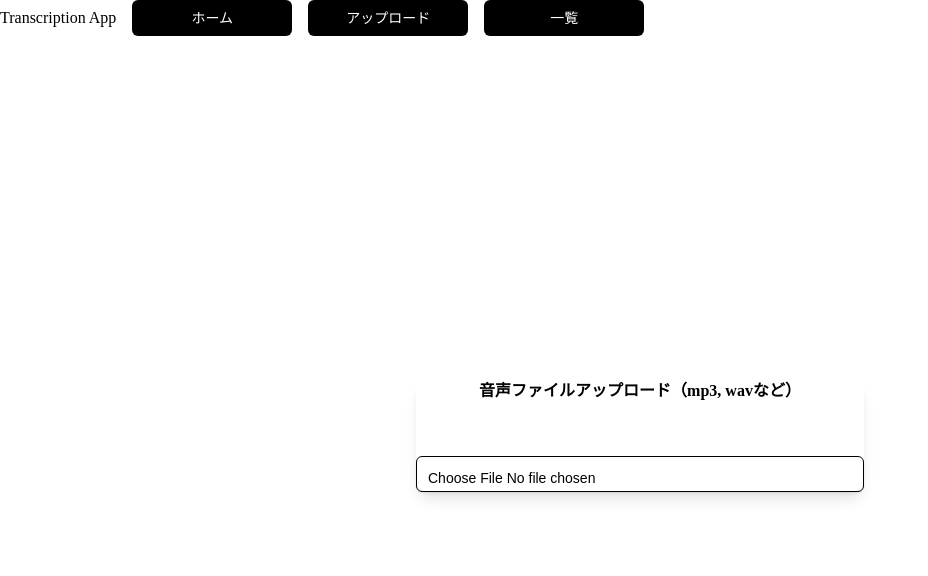
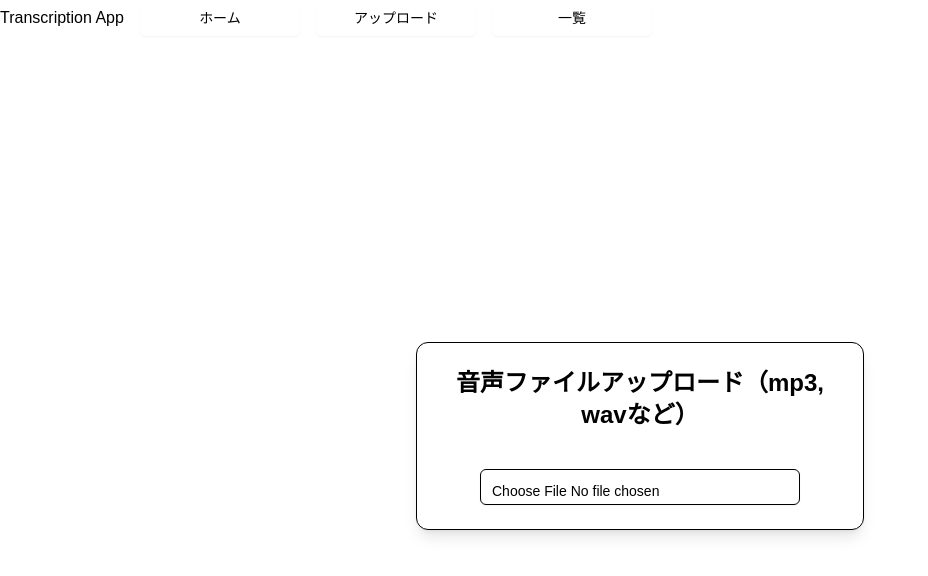
Before and after one commit to andmohiko/violet, a Next.js app in the folder apps/web/: page /upload in a window 1280 px wide. Shown: the top 576 px of the page, without its empty margins (0-928 px from the left). Built offline with nearby package versions, Linux system fonts and the light colour scheme; no server answers.

Commit message:
refactor: shadcn/ui

```diff
--- a/apps/web/src/app/layout.tsx
+++ b/apps/web/src/app/layout.tsx
@@ -1,8 +1,10 @@
 import { ModeToggle } from '~/components/modeToggle';
 import { Providers } from '~/providers';
 import '~/styles/globals.css';
+/*
 import '~/styles/reset.css';
 import '~/styles/variables.css';
+*/
 import { Header } from '~/components/Header';
 
 export default function RootLayout({
--- a/apps/web/src/app/upload/page.tsx
+++ b/apps/web/src/app/upload/page.tsx
@@ -42,15 +42,15 @@
             音声ファイルアップロード（mp3, wavなど）
           </CardTitle>
         </CardHeader>
-        <Separator />
         <CardContent className="space-y-6">
-          <div>
+          <div className="flex flex-col items-center">
             <Input
               id="audio-file"
               type="file"
               accept="audio/*"
               onChange={handleFileChange}
               disabled={uploading}
+              className="w-80"
             />
           </div>
 
@@ -72,7 +72,7 @@
               <Button
                 onClick={handleUpload}
                 disabled={uploading}
-                variant="black"
+                variant="default"
                 className="w-full"
               >
                 {uploading ? 'アップロード中...' : 'アップロード'}
--- a/apps/web/src/components/Header.tsx
+++ b/apps/web/src/components/Header.tsx
@@ -1,6 +1,7 @@
 'use client';
 import { Button } from '~/components/ui/button';
 import { useRouter } from 'next/navigation';
+import { ModeToggle } from './modeToggle';
 
 export const Header = () => {
   const router = useRouter();
@@ -10,21 +11,21 @@
       <div className="flex items-center gap-4">
         <div>Transcription App</div>
         <Button
-          variant="black"
+          variant="default"
           className="w-40"
           onClick={() => router.push('/')}
         >
           ホーム
         </Button>
         <Button
-          variant="black"
+          variant="secondary"
           className="w-40"
           onClick={() => router.push('/upload')}
         >
           アップロード
         </Button>
         <Button
-          variant="black"
+          variant="secondary"
           className="w-40"
           onClick={() => router.push('/list')}
         >
--- a/apps/web/src/components/ui/button.tsx
+++ b/apps/web/src/components/ui/button.tsx
@@ -5,7 +5,7 @@
 import { cn } from '~/lib/utils';
 
 const buttonVariants = cva(
-  'inline-flex items-center justify-center gap-2 whitespace-nowrap rounded-md text-sm font-medium transition-all disabled:pointer-events-none disabled:opacity-50 [&_svg]:pointer-events-none [&_svg:not([class*="size-"])]:size-4 shrink-0 [&_svg]:shrink-0 outline-none focus-visible:border-ring focus-visible:ring-ring/50 focus-visible:ring-[3px] aria-invalid:ring-destructive/20 dark:aria-invalid:ring-destructive/40 aria-invalid:border-destructive',
+  "inline-flex items-center justify-center gap-2 whitespace-nowrap rounded-md text-sm font-medium transition-all disabled:pointer-events-none disabled:opacity-50 [&_svg]:pointer-events-none [&_svg:not([class*='size-'])]:size-4 shrink-0 [&_svg]:shrink-0 outline-none focus-visible:border-ring focus-visible:ring-ring/50 focus-visible:ring-[3px] aria-invalid:ring-destructive/20 dark:aria-invalid:ring-destructive/40 aria-invalid:border-destructive",
   {
     variants: {
       variant: {
@@ -20,7 +20,6 @@
         ghost:
           'hover:bg-accent hover:text-accent-foreground dark:hover:bg-accent/50',
         link: 'text-primary underline-offset-4 hover:underline',
-        black: 'bg-black text-white hover:bg-black/80',
       },
       size: {
         default: 'h-9 px-4 py-2 has-[>svg]:px-3',
--- a/apps/web/src/styles/globals.css
+++ b/apps/web/src/styles/globals.css
@@ -1,5 +1,74 @@
 @import 'tailwindcss';
 @import 'tw-animate-css';
+:root {
+  --radius: 0.65rem;
+  --background: oklch(1 0 0);
+  --foreground: oklch(0.145 0 0);
+  --card: oklch(1 0 0);
+  --card-foreground: oklch(0.145 0 0);
+  --popover: oklch(1 0 0);
+  --popover-foreground: oklch(0.145 0 0);
+  --primary: oklch(0.205 0 0);
+  --primary-foreground: oklch(0.985 0 0);
+  --secondary: oklch(0.97 0 0);
+  --secondary-foreground: oklch(0.205 0 0);
+  --muted: oklch(0.97 0 0);
+  --muted-foreground: oklch(0.556 0 0);
+  --accent: oklch(0.97 0 0);
+  --accent-foreground: oklch(0.205 0 0);
+  --destructive: oklch(0.577 0.245 27.325);
+  --border: oklch(0.922 0 0);
+  --input: oklch(0.922 0 0);
+  --ring: oklch(0.708 0 0);
+  --chart-1: oklch(0.646 0.222 41.116);
+  --chart-2: oklch(0.6 0.118 184.704);
+  --chart-3: oklch(0.398 0.07 227.392);
+  --chart-4: oklch(0.828 0.189 84.429);
+  --chart-5: oklch(0.769 0.188 70.08);
+  --radius: 0.625rem;
+  --sidebar: oklch(0.985 0 0);
+  --sidebar-foreground: oklch(0.145 0 0);
+  --sidebar-primary: oklch(0.205 0 0);
+  --sidebar-primary-foreground: oklch(0.985 0 0);
+  --sidebar-accent: oklch(0.97 0 0);
+  --sidebar-accent-foreground: oklch(0.205 0 0);
+  --sidebar-border: oklch(0.922 0 0);
+  --sidebar-ring: oklch(0.708 0 0);
+}
+
+.dark {
+  --background: oklch(0.145 0 0);
+  --foreground: oklch(0.985 0 0);
+  --card: oklch(0.205 0 0);
+  --card-foreground: oklch(0.985 0 0);
+  --popover: oklch(0.205 0 0);
+  --popover-foreground: oklch(0.985 0 0);
+  --primary: oklch(0.922 0 0);
+  --primary-foreground: oklch(0.205 0 0);
+  --secondary: oklch(0.269 0 0);
+  --secondary-foreground: oklch(0.985 0 0);
+  --muted: oklch(0.269 0 0);
+  --muted-foreground: oklch(0.708 0 0);
+  --accent: oklch(0.269 0 0);
+  --accent-foreground: oklch(0.985 0 0);
+  --destructive: oklch(0.704 0.191 22.216);
+  --border: oklch(1 0 0 / 10%);
+  --input: oklch(1 0 0 / 15%);
+  --ring: oklch(0.556 0 0);
+  --chart-1: oklch(0.488 0.243 264.376);
+  --chart-2: oklch(0.696 0.17 162.48);
+  --chart-3: oklch(0.769 0.188 70.08);
+  --chart-4: oklch(0.627 0.265 303.9);
+  --chart-5: oklch(0.645 0.246 16.439);
+  --sidebar: oklch(0.205 0 0);
+  --sidebar-foreground: oklch(0.985 0 0);
+  --sidebar-primary: oklch(0.488 0.243 264.376);
+  --sidebar-primary-foreground: oklch(0.985 0 0);
+  --sidebar-accent: oklch(0.269 0 0);
+  --sidebar-accent-foreground: oklch(0.985 0 0);
+  --sidebar-border: oklch(1 0 0 / 10%);
+  --sidebar-ring: oklch(0.556 0 0);
+}
 
 html,
 body {
```
